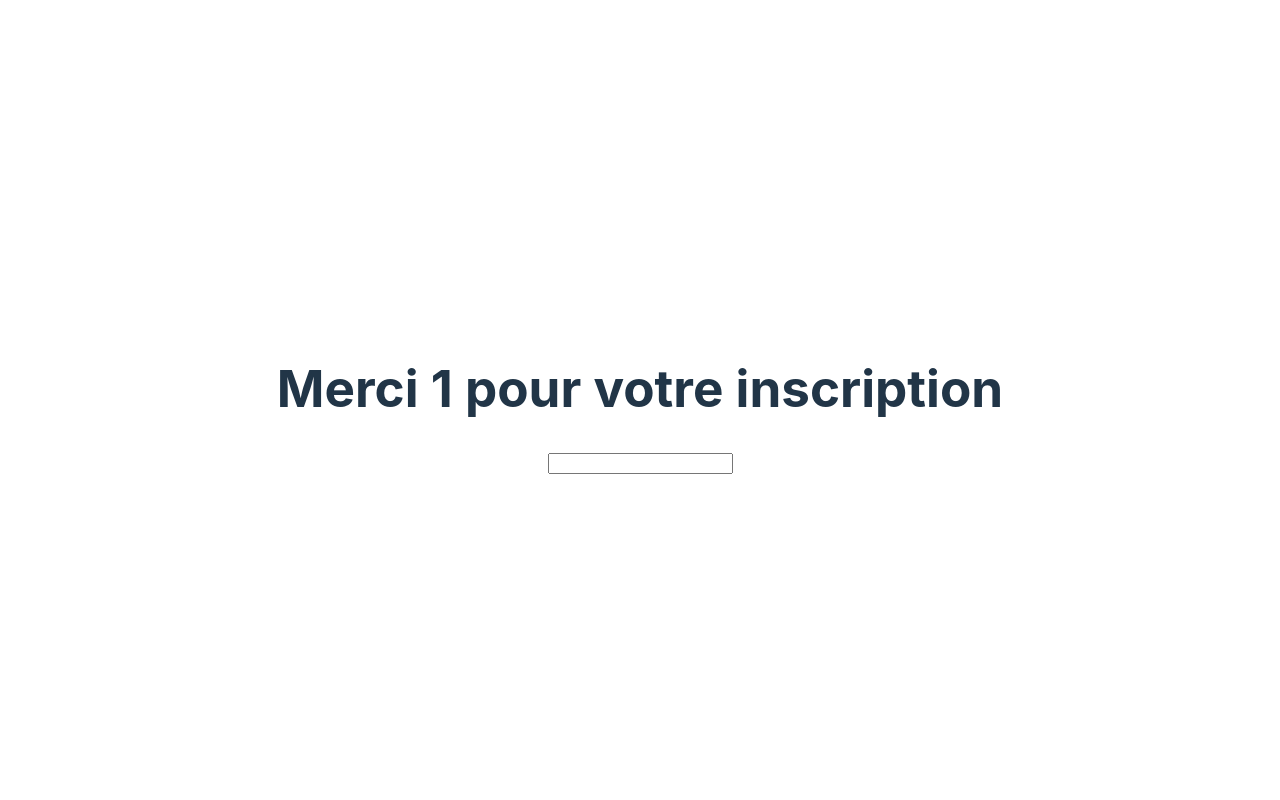
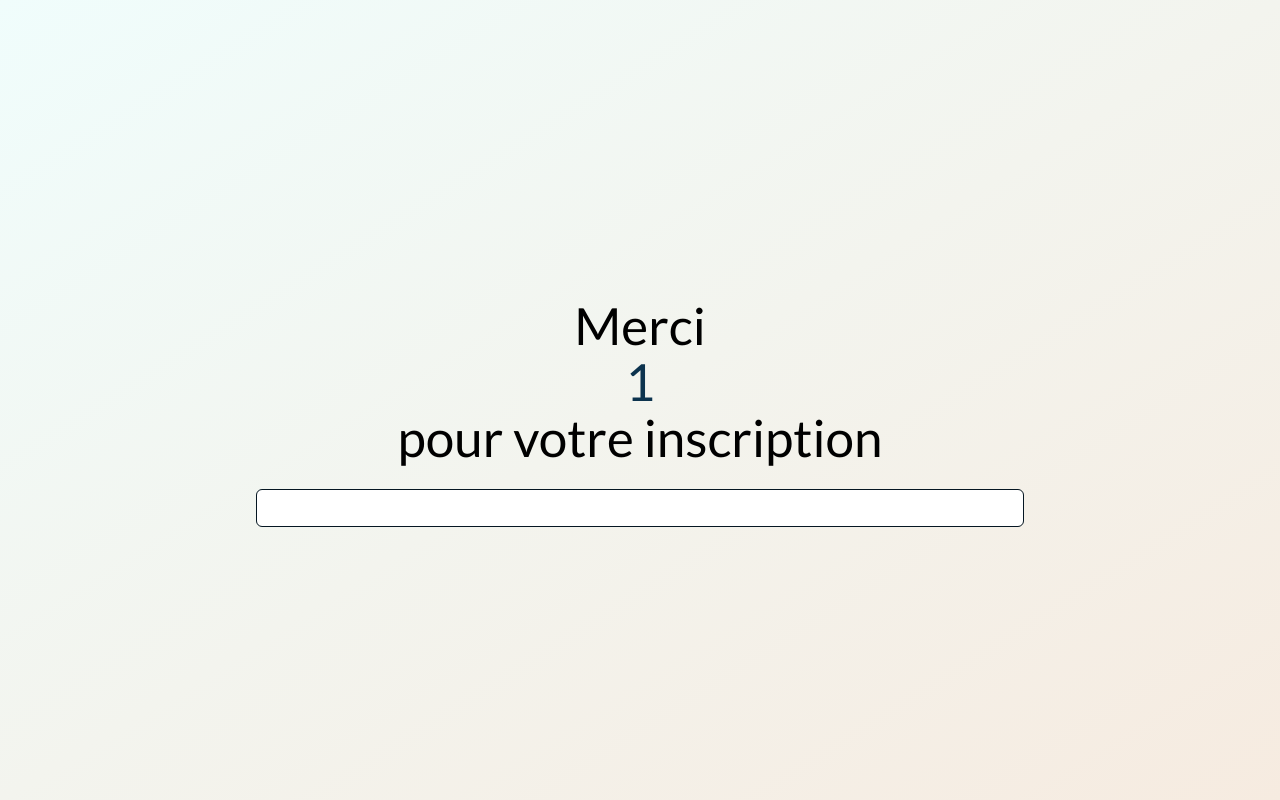
Before and after one commit to Le0-web3/neolegal-test, a React (Vite) app: page /merci/1 in a window 1280 px wide. Built offline with nearby package versions, Linux system fonts and the light colour scheme.

Commit message:
UI draft

```diff
--- a/package.json
+++ b/package.json
@@ -9,7 +9,9 @@
     "preview": "vite preview"
   },
   "dependencies": {
+    "bootstrap": "^5.2.3",
     "react": "^18.2.0",
+    "react-bootstrap": "^2.7.2",
     "react-dom": "^18.2.0",
     "react-router-dom": "^6.10.0",
     "react-text-mask": "^5.5.0"
@@ -18,6 +20,7 @@
     "@types/react": "^18.0.28",
     "@types/react-dom": "^18.0.11",
     "@vitejs/plugin-react": "^3.1.0",
+    "sass": "^1.60.0",
     "typescript": "^4.9.3",
     "vite": "^4.2.0"
   }
--- a/src/components/Inscription.jsx
+++ b/src/components/Inscription.jsx
@@ -1,6 +1,8 @@
 import React, { useState, useEffect } from 'react';
 import { useNavigate } from "react-router-dom";
 import InputMask from 'react-text-mask';
+import { Form, FormGroup, FormLabel, FormControl, Button } from 'react-bootstrap';
+import './styles.scss';
 
 const Inscription = () => {
   const navigate = useNavigate();   // Router
@@ -180,6 +182,7 @@ const Inscription = () => {
     const isValidFirstName = firstNameRegex.test(formData.first_name) && formData.first_name.length <= 128;
     if (!isValidFirstName) {
       console.error('Le prénom est invalide. Veuillez entrer un prénom valide.');
+      alert('Le prénom est invalide. Veuillez entrer un prénom valide.');
       return;
 }
 
@@ -188,6 +191,7 @@ const Inscription = () => {
     const isValidLastName = lastNameRegex.test(formData.last_name) && formData.last_name.length <= 128;
     if (!isValidLastName) {
       console.error('Le nom est invalide. Veuillez entrer un nom valide.');
+      alert('Le nom est invalide. Veuillez entrer un nom valide.');
       return;
     }
 
@@ -196,6 +200,7 @@ const Inscription = () => {
     const isValidEmail = emailRegex.test(formData.email) && formData.email.length <= 128;
     if (!isValidEmail) {
       console.error("L'email est invalide. Veuillez entrer un email valide.");
+      alert("L'email est invalide. Veuillez entrer un email valide.");
       return;
     }
 
@@ -204,6 +209,7 @@ const Inscription = () => {
     const isValidPhoneNumber = phoneNumberRegex.test(formData.phone_number);
     if (!isValidPhoneNumber) {
       console.error('Le numéro de téléphone est invalide. Veuillez entrer un numéro au format (xxx) xxx-xxxx.');
+      alert('Le numéro de téléphone est invalide. Veuillez entrer un numéro au format (xxx) xxx-xxxx.');
       return;
     }
 
@@ -212,6 +218,7 @@ const Inscription = () => {
     const isValidAddress = addresslRegex.test(formData.street_address) && formData.street_address.length <= 128;
     if (!isValidAddress) {
       console.error("L'adresse est invalide. Veuillez entrer une adresse valide.");
+      alert("L'adresse est invalide. Veuillez entrer une adresse valide.");
       return;
     }
 
@@ -220,6 +227,7 @@ const Inscription = () => {
     const isValidPostcode = postcodeRegex.test(formData.post_code)
     if (!isValidPostcode) {
       console.error("Le code postal est invalide. Veuillez entrer un code postal valide.");
+      alert("Le code postal est invalide. Veuillez entrer un code postal valide.");
       return;
     }
 
@@ -228,6 +236,7 @@ const Inscription = () => {
     const isValidCountry = countryRegex.test(formData.country)
     if (!isValidCountry) {
       console.error("Le pays est invalide. Veuillez entrer un pays valide.");
+      alert("Le pays est invalide. Veuillez entrer un pays valide.");
       return;
     }
 
@@ -252,67 +261,65 @@ const Inscription = () => {
   };
 
 
-
   return (
-
-
-
-
-    <div>
-
-
+    <div className="my-bg-inscription">
+      <div className="form">
         {formJson && formJson.questions ? (
-        <form onSubmit={handleSubmit}>
+          <Form onSubmit={handleSubmit}>
             {formJson.questions.map((question, index) => (
-            <div key={index}>
-              <h3>{question.title}</h3>
+              <div key={index} className="row">
+                <div className="col-sm-12">
+                  <h3 className="question-font">{question.title}</h3>
+                </div>
                 {question.fields.map((field, index) => (
-                <div key={index}>
-                  <label htmlFor={field.name}>{field.label}</label>
+                  <div key={index} className="col-sm-6">
+                    <FormGroup className="mb-3">
+                      <FormLabel className="field-title-font" htmlFor={field.name}>{field.label}</FormLabel>
                       {field.type === 'text' ? (
                         masks[field.name] ? (
-                      <InputMask
+                          <FormControl
                             type="text"
+                            as={InputMask}
                             mask={masks[field.name]}
                             id={field.name}
                             name={field.name}
                             value={formData[field.name]}
                             onChange={(event) => handleInputChange(event)}
+                            className="form-control"
                           />
                         ) : (
-                      <input
+                          <FormControl
                             type="text"
                             id={field.name}
                             name={field.name}
                             value={formData[field.name]}
                             onChange={(event) => handleInputChange(event)}
+                            className="form-control"
                           />
                         )
                       ) : field.type === 'dropdown' ? (
-                    <select
-                      type="dropdown"
+                        <FormControl
+                          as="select"
                           id={field.name}
                           name={field.name}
                           onChange={(event) => handleInputChange(event)}
+                          className="form-select"
                         >
                           {field.options.map((option, index) => (
                             <option key={index} value={option.value}>
                               {option.label}
                             </option>
                           ))}
-                    </select>
+                        </FormControl>
                       ) : null}
+                    </FormGroup>
                   </div>
                 ))}
               </div>
             ))}
-          <button type="submit">Enregistrer</button>
-        </form>
+            <Button type="submit" className="btn btn-primary">Enregistrer</Button>
+          </Form>
         ) : null}
-
-      <div>
-        <h2>Données du formulaire :</h2>
-        <pre>{JSON.stringify(formData, null, 2)}</pre>
       </div>
     </div>
   );
@@ -322,6 +329,7 @@ const Inscription = () => {
 
 
 
+
 };
 
 export default Inscription;
--- a/src/components/Merci.jsx
+++ b/src/components/Merci.jsx
@@ -1,5 +1,6 @@
 import React, { useState, useEffect } from "react";
 import { useParams } from "react-router-dom";
+import './styles.scss';
 
 const Merci = () => {
   const { name } = useParams();
@@ -18,15 +19,21 @@ const Merci = () => {
     }
 
     return (
-    <div>
-      <h1>Merci {inputValue || name} pour votre inscription</h1>
+      <div className="my-bg-merci vh-100 vw-100 d-flex align-items-center justify-content-center">
+
+          <div className="col-md-8 text-center">
+          <h1 className="my-message my-4">Merci<br /><span className="my-variable">{inputValue || name}</span><br />pour votre inscription</h1>
             <input
               type="text"
+              className="form-control mt-3"
               value={inputValue}
               onChange={(e) => handleInputChange(e.target.value)}
             />
           </div>
+
+      </div>
     );
+
 };
 
 export default Merci;
--- /dev/null
+++ b/src/components/styles.scss
@@ -0,0 +1,115 @@
+@import "../../node_modules/bootstrap/scss/bootstrap.scss";
+@import url('https://fonts.googleapis.com/css2?family=Montserrat&display=swap');
+@import url('https://fonts.googleapis.com/css2?family=Lato&display=swap');
+
+
+/* Modifier les couleurs principales */
+$primary: #1BA098;
+$secondary: #051622;
+$tertiary: #DEB992;
+$black: #000000;
+
+#root {
+  margin: 0;
+  padding: 0;
+  font-family: 'Lato', sans-serif;
+}
+
+.question-font {
+  color: darken($tertiary, 30%);
+  margin-top: 4%;
+  margin-bottom: 2%;
+  font-size: 3em;
+}
+
+.field-title-font {
+  color: $tertiary;
+}
+
+.form-group label {
+  font-weight: bold;
+}
+
+.form-control {
+  border-color: $secondary;
+}
+
+.btn-primary {
+  background-color: $primary;
+  border-color: $primary;
+  color: $secondary;
+  margin-top: 5em;
+}
+
+.btn-primary:hover {
+  background-color: darken($primary, 10%);
+  border-color: darken($primary, 10%);
+}
+
+.my-bg-inscription {
+  --bs-bg-opacity: 1;
+  background-image: linear-gradient(to bottom right, $black, $secondary);
+  padding: 5%;
+  height: 100vh;
+  width: 100vw;
+  overflow: hidden; /* Masquer la barre de défilement */
+}
+
+.my-bg-merci {
+  --bs-bg-opacity: 1;
+  background-image: linear-gradient(to bottom right, lighten($primary, 60%), lighten($tertiary, 20%));
+  padding: 5%;
+  height: 100vh;
+  width: 100vw;
+  overflow: hidden; /* Masquer la barre de défilement */
+}
+
+.form {
+  padding-top: 2vh;
+  padding-left: 10%;
+  padding-right: 10%;
+}
+
+.my-message {
+  color: darken($secondary, 30%);
+}
+
+.my-variable {
+  color: lighten($secondary, 10%);
+}
+
+/* Media query pour les mobiles */
+@media (max-width: 767px) {
+
+  .my-bg-inscription {
+    height: 100%;
+    width: 100%;
+    padding: 3%;
+  }
+
+  .my-bg-merci {
+    height: 100%;
+    width: 100%;
+    padding: 3%;
+  }
+
+
+  .form {
+    padding-top: 0;
+    padding-left: 5%;
+    padding-right: 5%;
+  }
+
+  .btn-primary {
+    margin-top: 0;
+  }
+
+  .question-font {
+    margin-top: 2%;
+    font-size: 1.5em;
+  }
+
+  .my-message{
+    font-size: 1.5em;
+  }
+}
```
Also changed, not shown: 2 other files (tests, documents, lock files or other folders). Lines whose indentation alone changed are shown as unchanged.
